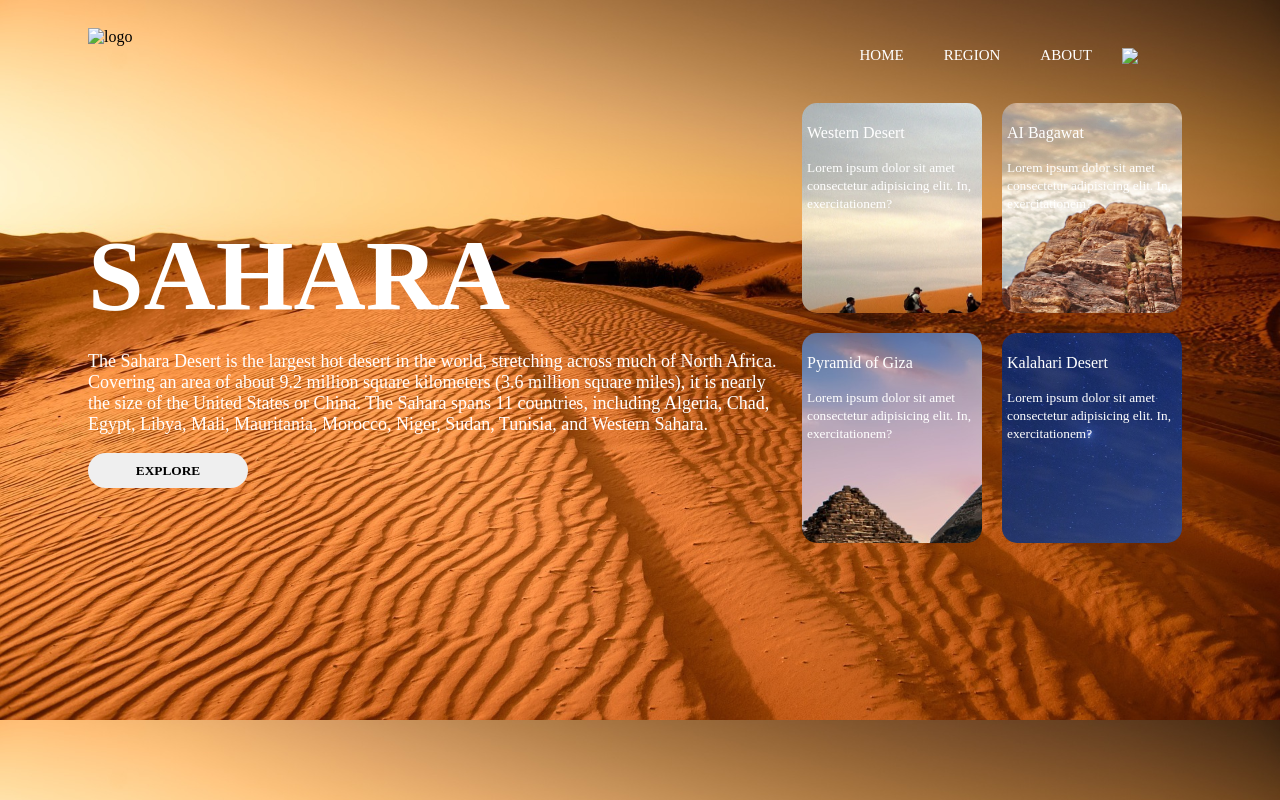
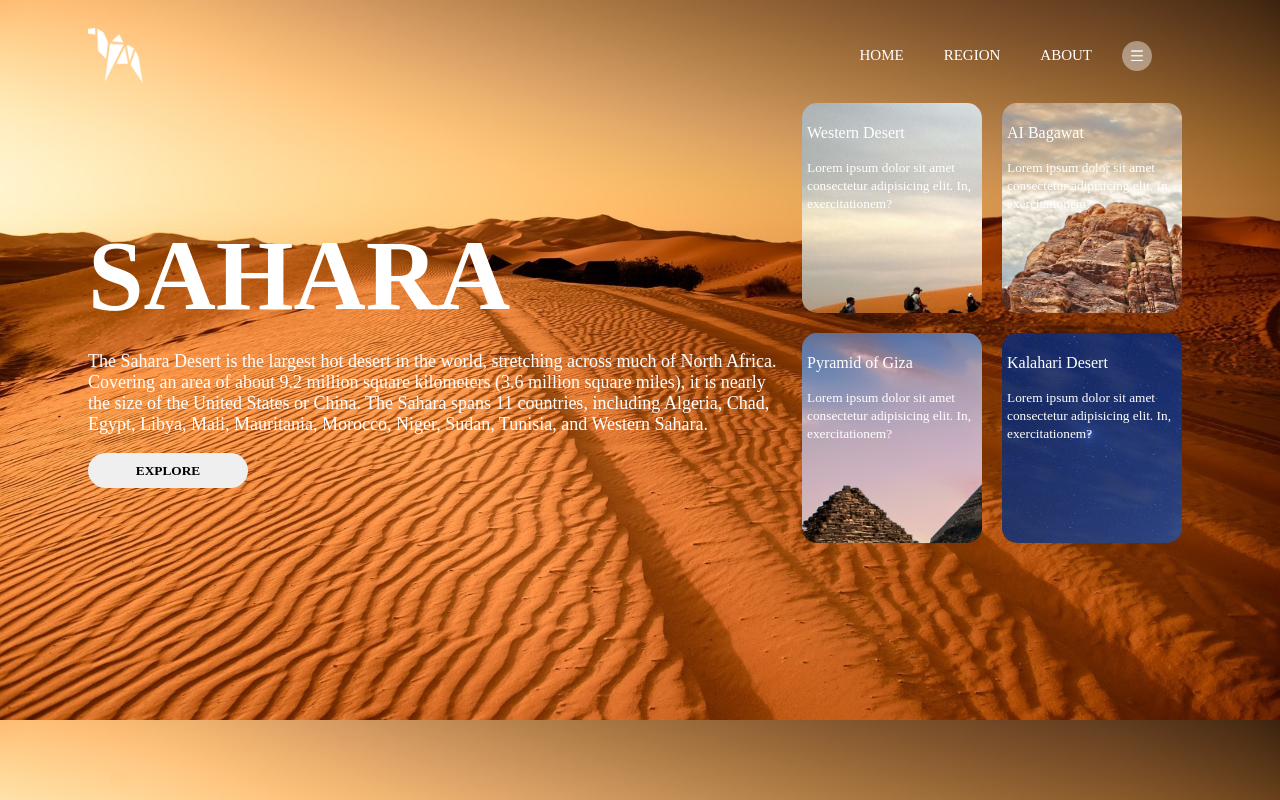
Before and after one commit to Hitik-Bhandari/Assignment-CSS-6, a plain HTML site: page index.html in a window 1280 px wide. Drawn offline with Linux system fonts and the light colour scheme; files whose address does not match are found by name.

Commit message:
Update index.html

```diff
--- a/index.html
+++ b/index.html
@@ -4,17 +4,17 @@
     <meta charset="UTF-8">
     <meta name="viewport" content="width=device-width, initial-scale=1.0">
     <title>CSS-Assignment-6</title>
-    <link rel="stylesheet" href="style.css">
+    <link rel="stylesheet" href="./style.css">
 </head>
 <body>
     <header>
         <nav>
-            <img class="logo" src="./Images_CSSA6/logo.png" alt="logo">
+            <img class="logo" src="./logo.png" alt="logo">
             <div class="right">
                 <a href="#">HOME</a>
                 <a href="#">REGION</a>
                 <a href="#">ABOUT</a>
-                <img id="menu" src="./Images_CSSA6/menu.png" >
+                <img id="menu" src="./menu.png" >
             </div>
         </nav>
     </header>
@@ -45,4 +45,5 @@
         </div>
     </main>
 </body>
+
 </html>
```
